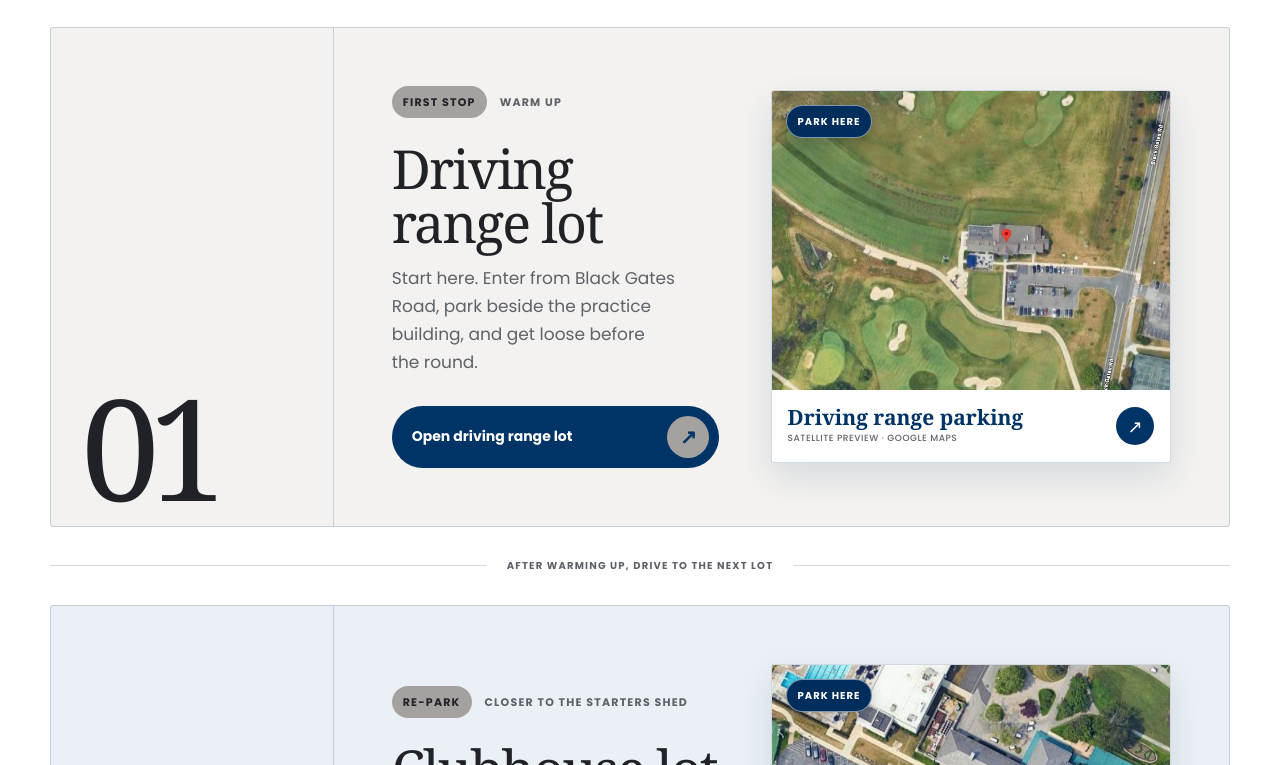
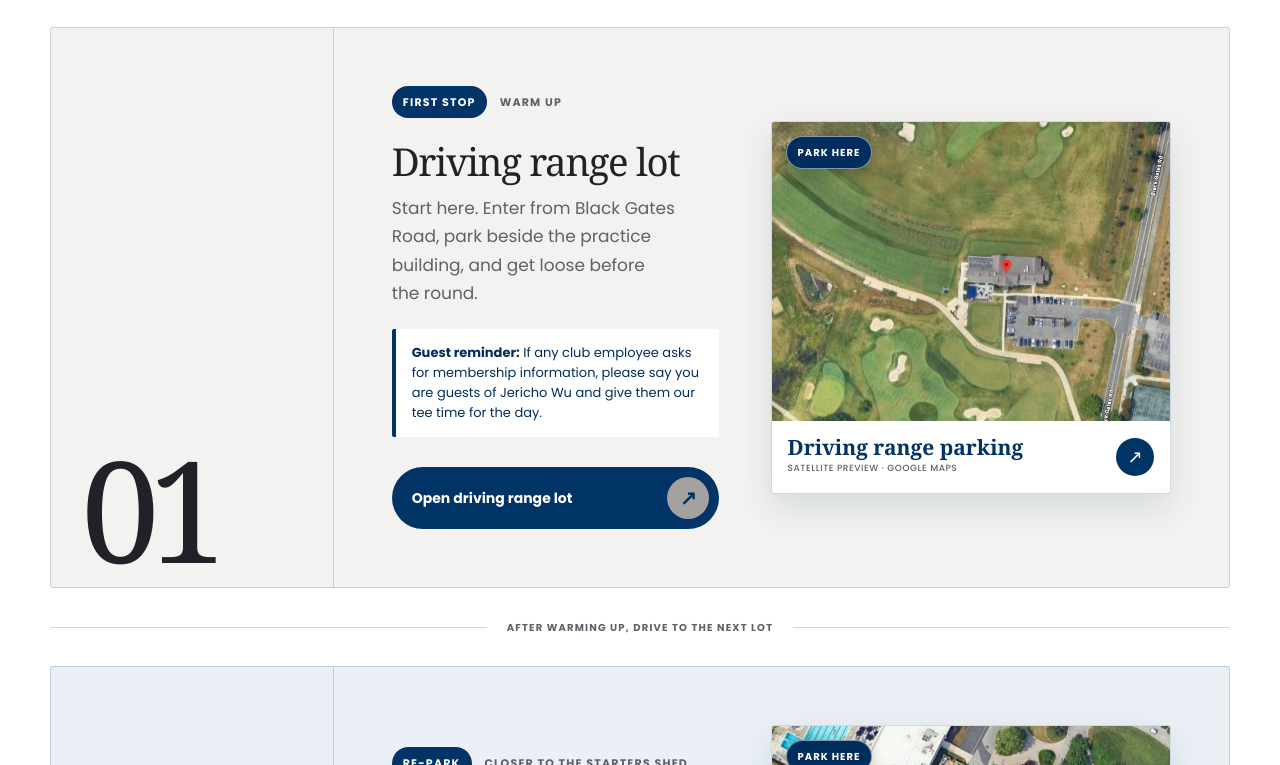
Before and after one commit to chiawupenn/dupont-golf-day-guide, a Next.js app: page / in a window 1280 px wide. Shown: the part 575-1340 px from the top of the page. Built offline with nearby package versions, Linux system fonts and the light colour scheme; a web font is replaced by a local one.

Commit message:
Improve range card clarity and contrast

```diff
--- a/app/globals.css
+++ b/app/globals.css
@@ -325,8 +325,8 @@ main {
 
 .route-tag {
   padding: 8px 11px;
-  color: var(--ink);
-  background: var(--lime);
+  color: white;
+  background: var(--green);
   border-radius: 999px;
 }
 
@@ -351,6 +351,27 @@ main {
 .route-content > p strong,
 .route-copy > p strong {
   color: var(--orange);
+}
+
+.route-content h3.route-title-nowrap {
+  font-size: clamp(30px, 3vw, 40px);
+  text-wrap: nowrap;
+  white-space: nowrap;
+}
+
+.route-copy > .guest-reminder {
+  margin-top: 22px;
+  padding: 14px 16px;
+  color: var(--green-deep);
+  background: white;
+  border-left: 4px solid var(--green);
+  border-radius: 2px;
+  font-size: 13px;
+  line-height: 1.55;
+}
+
+.route-copy > .guest-reminder strong {
+  color: var(--green-deep);
 }
 
 .map-link {
@@ -515,6 +536,7 @@ footer a:focus-visible {
 
 .route-card-arrive .route-tag {
   color: var(--green-deep);
+  background: white;
 }
 
 .arrival-layout {
--- a/app/page.tsx
+++ b/app/page.tsx
@@ -140,10 +140,15 @@ export default function Home() {
                   <span className="route-tag">First stop</span>
                   <span>Warm up</span>
                 </div>
-                <h3>Driving range lot</h3>
+                <h3 className="route-title-nowrap">Driving range lot</h3>
                 <p>
                   Start here. Enter from Black Gates Road, park beside the
                   practice building, and get loose before the round.
+                </p>
+                <p className="guest-reminder">
+                  <strong>Guest reminder:</strong> If any club employee asks for
+                  membership information, please say you are guests of Jericho Wu
+                  and give them our tee time for the day.
                 </p>
                 <MapLink href={rangeLot}>Open driving range lot</MapLink>
               </div>
```
